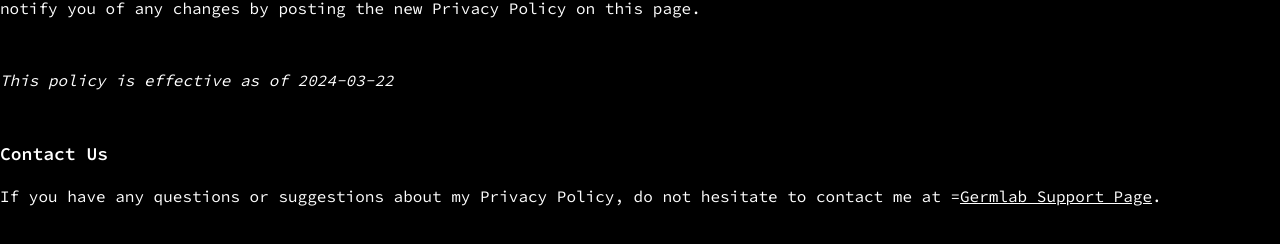
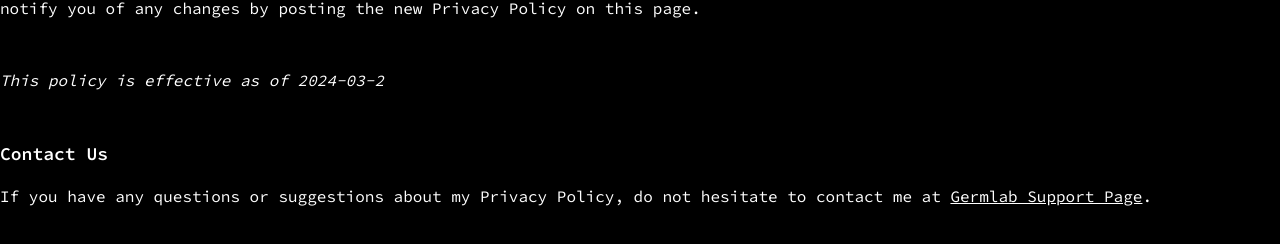
Before and after one commit to lukenguyen-me/germlab__website, a Next.js app: page /cavo/privacy-policy in a window 1280 px wide. Shown: the part 2036-2280 px from the top of the page. Built offline with nearby package versions, Linux system fonts and the light colour scheme; a web font is replaced by a local one; what i18next-resources-to-backend would draw is missing.

Commit message:
fix: wording in policy

```diff
--- a/src/app/cavo/privacy-policy/page.tsx
+++ b/src/app/cavo/privacy-policy/page.tsx
@@ -4,10 +4,12 @@ export const metadata: Metadata = {
   title: "Germlab - Cavo Privacy Policy",
 };
 
+const EFFECTIVE_DATE = "2024-03-2";
+
 export default async function PageCavoPrivacy() {
   return (
-    <main className="min-h-screen flex">
-      <div className="container w-screen min-h-screen flex flex-col mx-auto py-10 md:py-20 gap-12 px-4 md:px-0">
+    <main className="flex min-h-screen">
+      <div className="container mx-auto flex min-h-screen w-screen flex-col gap-12 px-4 py-10 md:px-0 md:py-20">
         <h1 className="text-center text-4xl">Privacy Policy</h1>
         <div className="flex flex-col gap-4">
           <p>
@@ -52,7 +54,7 @@ export default async function PageCavoPrivacy() {
               Link to the privacy policy of third-party service providers used
               by the app:
             </p>
-            <ul className="li list-disc pl-8 py-4">
+            <ul className="li list-disc py-4 pl-8">
               <li>
                 <a
                   href="https://www.google.com/policies/privacy/"
@@ -160,13 +162,13 @@ export default async function PageCavoPrivacy() {
           </p>
         </div>
         <div>
-          <i>This policy is effective as of 2024-03-22</i>
+          <i>This policy is effective as of {EFFECTIVE_DATE}</i>
         </div>
         <div className="flex flex-col gap-4">
           <h2 className="text-lg font-semibold">Contact Us</h2>
           <p>
             If you have any questions or suggestions about my Privacy Policy, do
-            not hesitate to contact me at =
+            not hesitate to contact me at{" "}
             <a
               className="text-accent underline"
               href="https://www.germlab.dev/support"
--- a/src/app/gymdict/privacy-policy/page.tsx
+++ b/src/app/gymdict/privacy-policy/page.tsx
@@ -3,6 +3,8 @@ import type { Metadata } from "next";
 export const metadata: Metadata = {
   title: "Germlab - GymDict Privacy Policy",
 };
+
+const EFFECTIVE_DATE = "2024-12-18";
 
 export default async function PageGymDictPrivacy() {
   return (
@@ -160,13 +162,13 @@ export default async function PageGymDictPrivacy() {
           </p>
         </div>
         <div>
-          <i>This policy is effective as of 2024-03-22</i>
+          <i>This policy is effective as of {EFFECTIVE_DATE}</i>
         </div>
         <div className="flex flex-col gap-4">
           <h2 className="text-lg font-semibold">Contact Us</h2>
           <p>
             If you have any questions or suggestions about my Privacy Policy, do
-            not hesitate to contact me at =
+            not hesitate to contact me at{" "}
             <a
               className="text-accent underline"
               href="https://www.germlab.dev/support"
```
